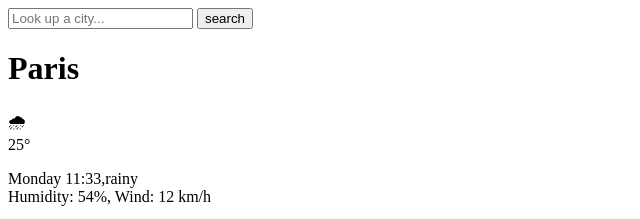
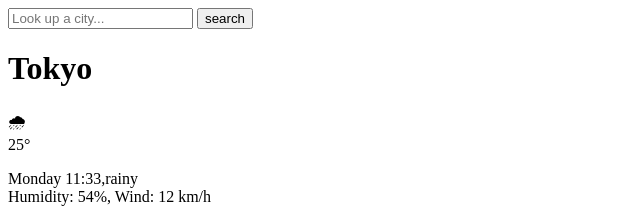
Before and after one commit to ZiaG22/Weather-app-1st-edition, a plain HTML site: page index.html in a window 1280 px wide. Shown: the top 219 px of the page, 0-640 px from the left. Drawn offline with Linux system fonts and the light colour scheme.

Commit message:
update city

```diff
--- a/index.html
+++ b/index.html
@@ -13,7 +13,7 @@
       </form>
       <main>
         <div>
-          <h1>Paris</h1>
+          <h1>Tokyo</h1>
 
           <div>🌧</div>
           <div>25°</div>
```
